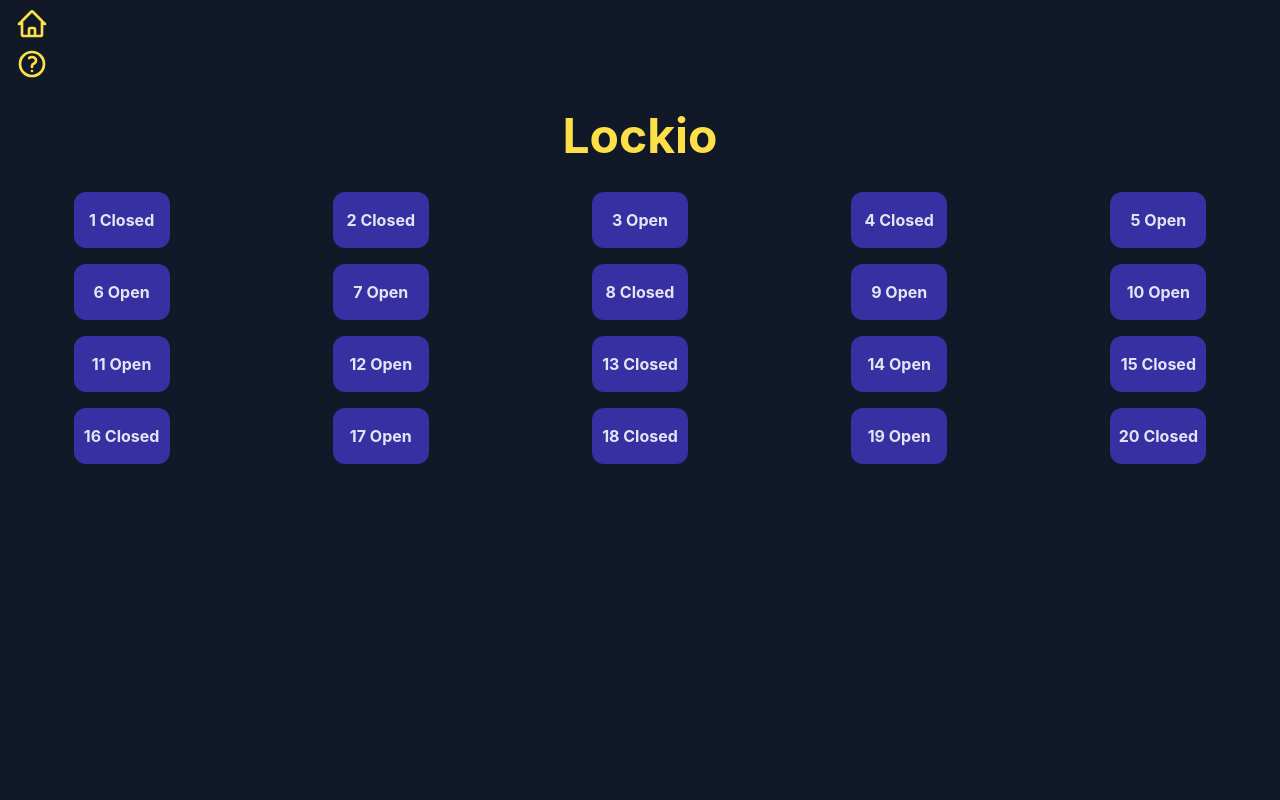
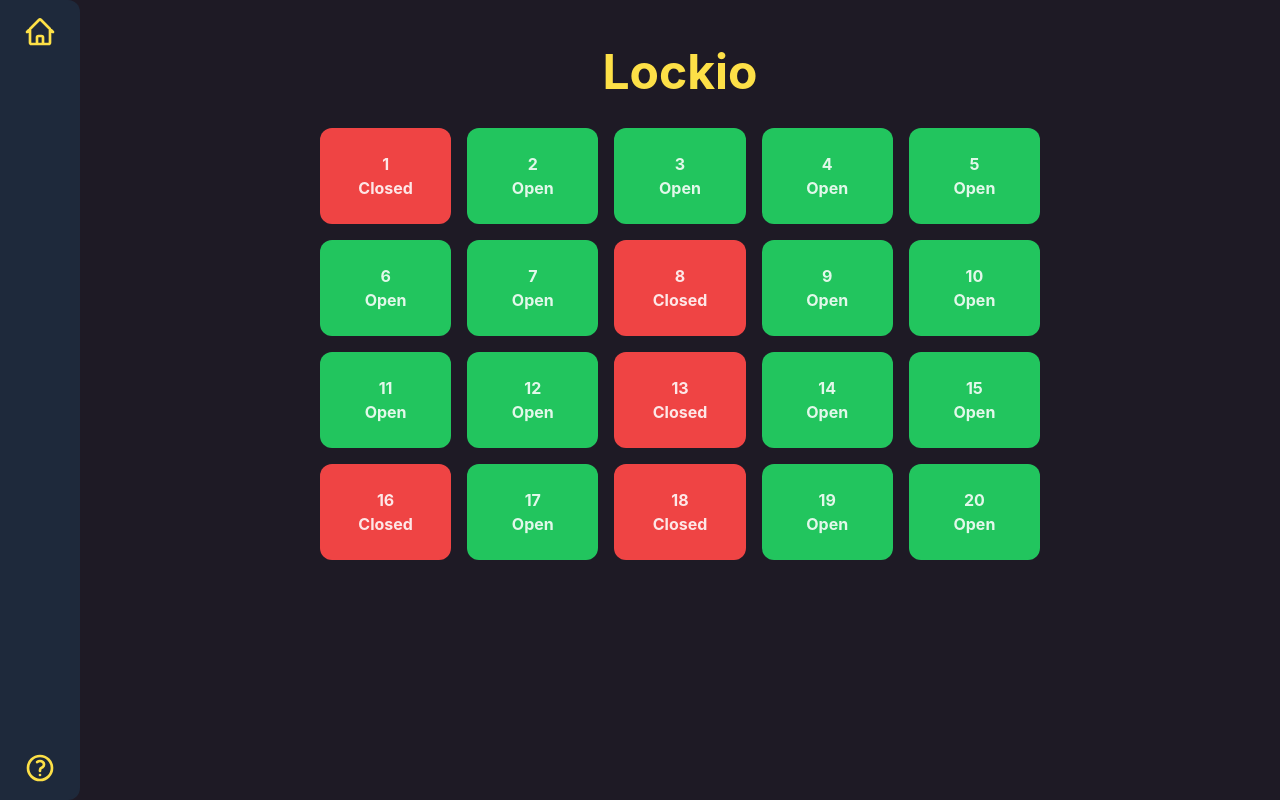
Before and after one commit to LockioIsTheBest/lockio-front, a Vue app: page / in a window 1280 px wide. Built offline with nearby package versions, Linux system fonts and the light colour scheme.

Commit message:
add: styling

```diff
--- a/src/App.vue
+++ b/src/App.vue
@@ -1,9 +1,13 @@
 <template>
-  <div class="bg-gray-900 h-screen">
-    <NavBar></NavBar>
-    <div class="text-center">
-      <h1 class="text-5xl font-bold text-yellow-300 mt-8">Lockio</h1>
-      <LockersGrid></LockersGrid>
+  <div class="flex">
+    <div class="h-screen">
+      <NavBar></NavBar>
+    </div>
+    <div class="flex-auto">
+      <div class="text-center">
+        <h1 class="text-5xl font-bold text-yellow-300 mt-12">Lockio</h1>
+        <LockersGrid></LockersGrid>
+      </div>
     </div>
   </div>
 </template>
--- a/src/components/HelloWorld.vue
+++ /dev/null
@@ -1,22 +0,0 @@
-<template>
-  <h1 class="text-5xl font-bold text-yellow-300 mt-10">Lockio</h1>
-
-  <button
-    @click="increment"
-    class="bg-indigo-800 hover:bg-indigo-700 text-white font-bold py-2 px-4 rounded-2xl mt-8"
-  >
-    Click me !
-  </button>
-
-  <p class="text-2xl font-bold text-yellow-300 mt-4">Count: {{ count }}</p>
-</template>
-
-<script setup lang="ts">
-import { ref } from "vue";
-
-const count = ref(0);
-
-const increment = () => {
-  count.value++;
-};
-</script>
--- a/src/components/NavBar.vue
+++ b/src/components/NavBar.vue
@@ -1,6 +1,6 @@
 <template>
-  <nav>
-    <ul class="flex flex-col space-x-4 space-x-reverse pr-4 pt-2">
+  <nav class="h-screen bg-slate-800 text-center rounded-r-xl">
+    <ul class="flex flex-col justify-between space-x-4 space-y-2 space-x-reverse px-2 py-4 h-full">
       <li>
         <a class="text-xl font-bold text-yellow-300">
           <svg
--- a/src/components/lockers/LockerItem.vue
+++ b/src/components/lockers/LockerItem.vue
@@ -1,6 +1,9 @@
 <template>
-  <button class="bg-indigo-800 hover:bg-indigo-700 font-bold rounded-xl w-24 h-14">
+  <button class="font-bold rounded-xl p-6 min-w-full"
+          :disabled="!isAvailable"
+          :class="{'bg-red-500': !isAvailable, 'bg-green-500': isAvailable}">
     {{ props.locker.id + 1 }}
+    <br>
     {{ status }}
   </button>
 </template>
@@ -19,6 +22,10 @@ const lockerStore = useLockerStore();
 const status = computed(() => {
   return lockerStore.lockers[props.locker.id].status === 'available' ? "Open" : "Closed";
 });
+
+const isAvailable = computed(() => {
+  return lockerStore.lockers[props.locker.id].status === 'available';
+});
 </script>
 
 <style scoped>
--- a/src/components/lockers/LockersGrid.vue
+++ b/src/components/lockers/LockersGrid.vue
@@ -1,5 +1,5 @@
 <template>
-  <div class="grid grid-cols-5 gap-4 mt-8">
+  <div class="grid lg:grid-cols-5 sm:grid-cols-3 gap-4 m-auto w-3/5 mt-8">
     <div v-for="locker in lockers" :key="locker.id">
       <LockerItem :locker="locker" @click="toggleLocker(locker.id)"></LockerItem>
     </div>
--- a/src/services/locker-service.ts
+++ b/src/services/locker-service.ts
@@ -1,12 +1,14 @@
 import { Locker } from "../models/models";
 
 async function fetchLockers(): Promise<Locker[]> {
+  // This is just a mock function to simulate an API call
+  // TODO : plug api call here
   const numberOfLockers = 20;
   const lockers: Locker[] = [];
   for (let i = 0; i < numberOfLockers; i++) {
     lockers.push({
       id: i,
-      status: Math.random() < 0.5 ? "available" : "unavailable",
+      status: Math.random() < 0.8 ? "available" : "unavailable",
     });
   }
   return lockers;
--- a/src/style.css
+++ b/src/style.css
@@ -10,7 +10,7 @@
 
     color-scheme: light dark;
     color: rgba(255, 255, 255, 0.87);
-  background-color: #242424;
+    background-color: #1e1a25;
 
     font-synthesis: none;
     text-rendering: optimizeLegibility;
```
Lines whose indentation alone changed are shown as unchanged.
